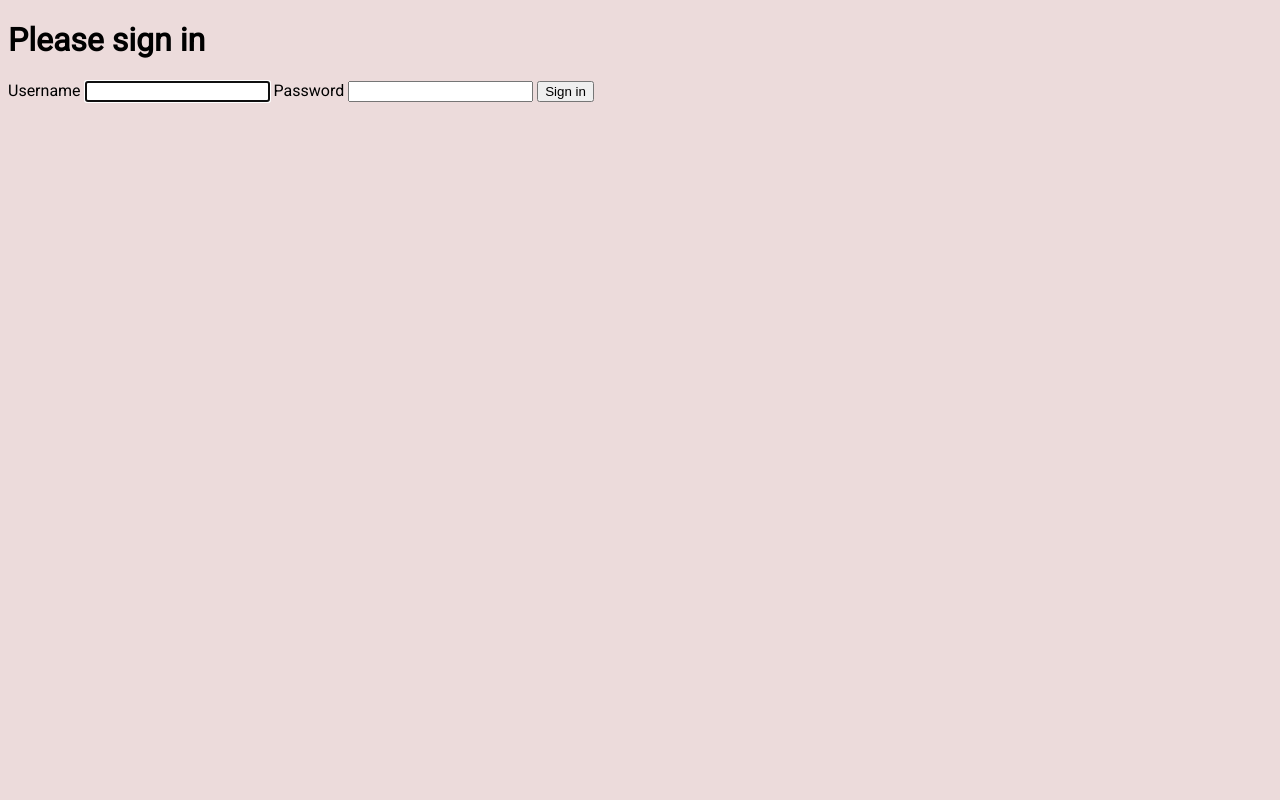
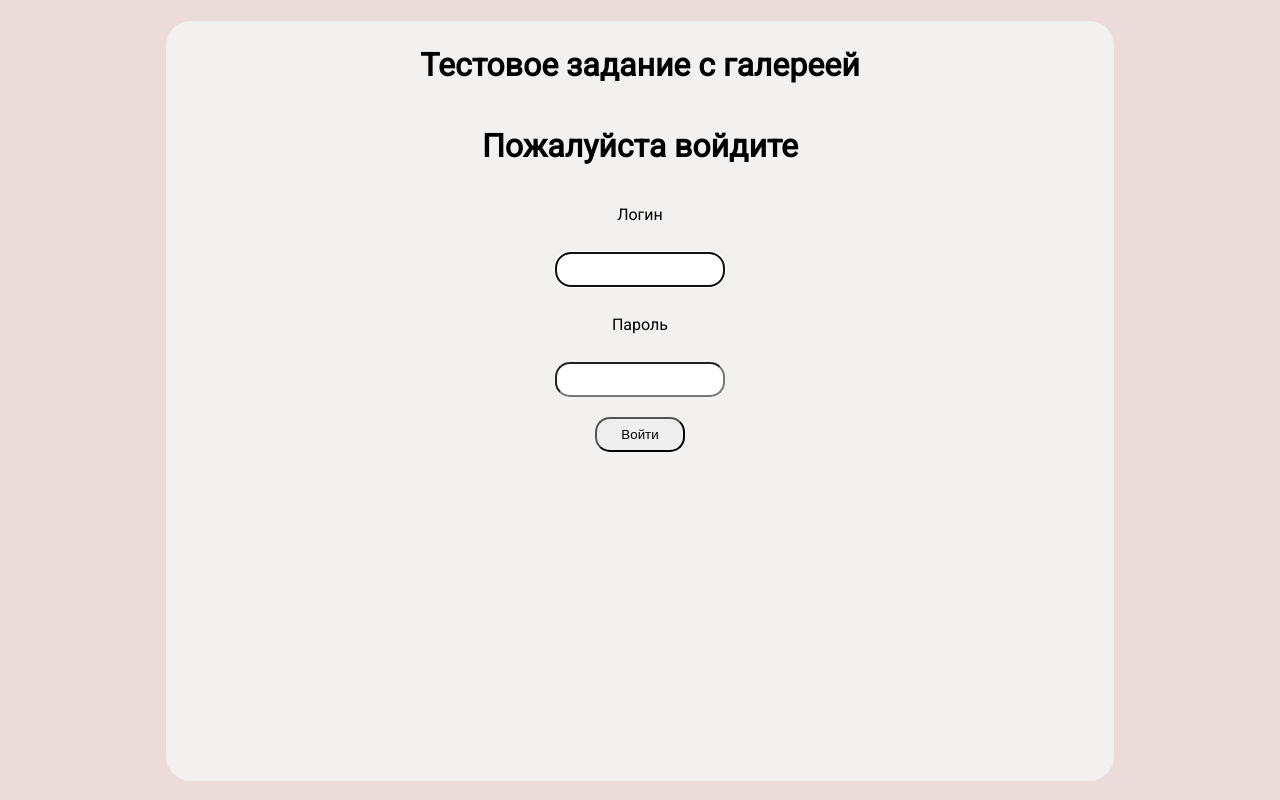
Before and after one commit to MikioKyo/symfony_test_project, a Symfony app: template templates/security/login.html.twig in a window 1280 px wide. Run offline with Twig, Linux system fonts and the light colour scheme; the template is opened without the code that fills it, so the values that code supplies are empty; some libraries are stand-ins or nearby versions.

Commit message:
frontend: начало верстания страниц

```diff
--- a/public/css/main.css
+++ b/public/css/main.css
@@ -30,3 +30,20 @@ h1.header{
     height: 0;
     padding-bottom: 65%;
 }
+form {
+    display: grid;
+    justify-content: center;
+}
+
+.login {
+    padding: 8px;
+    border-radius: 15px;
+    min-width: 90px;
+    max-width: 150px;
+    margin: 10px auto;
+
+}
+
+label {
+    text-align: center;
+}
--- a/templates/security/login.html.twig
+++ b/templates/security/login.html.twig
@@ -1,8 +1,11 @@
 {% extends 'base.html.twig' %}
 
-{% block title %}Log in!{% endblock %}
+{% block title %}Вход{% endblock %}
 
 {% block body %}
+<div class="content">
+    <div class="container">
+        <h1 class="header">Тестовое задание с галереей</h1>
 <form method="post">
     {% if error %}
         <div class="alert alert-danger">{{ error.messageKey|trans(error.messageData, 'security') }}</div>
@@ -10,15 +13,15 @@
 
     {% if app.user %}
         <div class="mb-3">
-            You are logged in as {{ app.user.username }}, <a href="{{ path('app_logout') }}">Logout</a>
+            Вы уже залогиненые как: {{ app.user.username }}, <a href="{{ path('app_logout') }}">Выйти</a>
         </div>
 
     {% else %}
-    <h1 class="h3 mb-3 font-weight-normal">Please sign in</h1>
-    <label for="inputUsername">Username</label>
-    <input type="text" value="{{ last_username }}" name="username" id="inputUsername" class="form-control" autocomplete="username" required autofocus>
-    <label for="inputPassword">Password</label>
-    <input type="password" name="password" id="inputPassword" class="form-control" autocomplete="current-password" required>
+    <h1 class="h3 mb-3 font-weight-normal">Пожалуйста войдите</h1>
+    <label for="inputUsername" class="login">Логин</label>
+    <input type="text" value="{{ last_username }}" name="username" id="inputUsername" class="form-control login" autocomplete="username" required autofocus>
+    <label for="inputPassword" class="login">Пароль</label>
+    <input type="password" name="password" id="inputPassword" class="form-control login" autocomplete="current-password" required>
 
     <input type="hidden" name="_csrf_token"
            value="{{ csrf_token('authenticate') }}"
@@ -35,9 +38,11 @@
         </div>
     #}
 
-    <button class="btn btn-lg btn-primary" type="submit">
-        Sign in
+    <button class="btn btn-lg btn-primary login" type="submit" >
+        Войти
     </button>
     {% endif %}
 </form>
+    </div>
+</div>
 {% endblock %}
```
Also changed, not shown: templates/registration/register.html.twig (+7 -2 lines).
